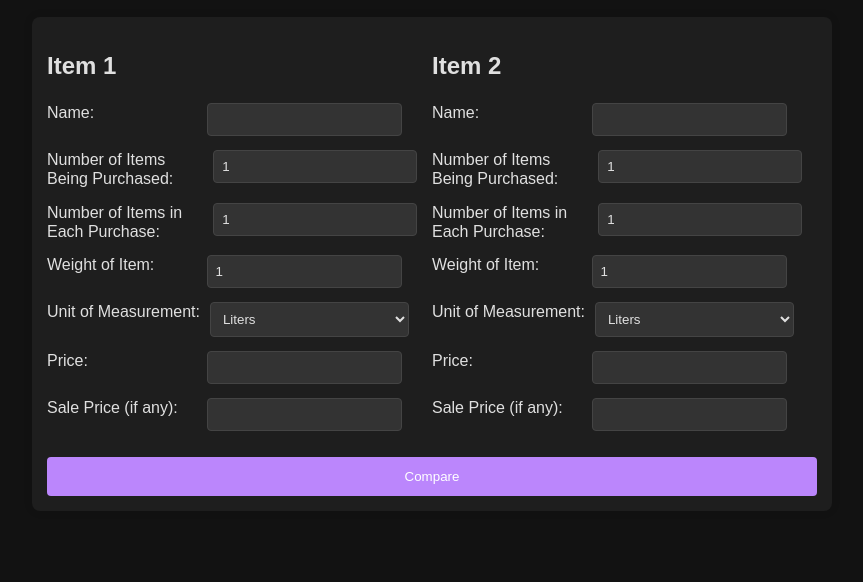
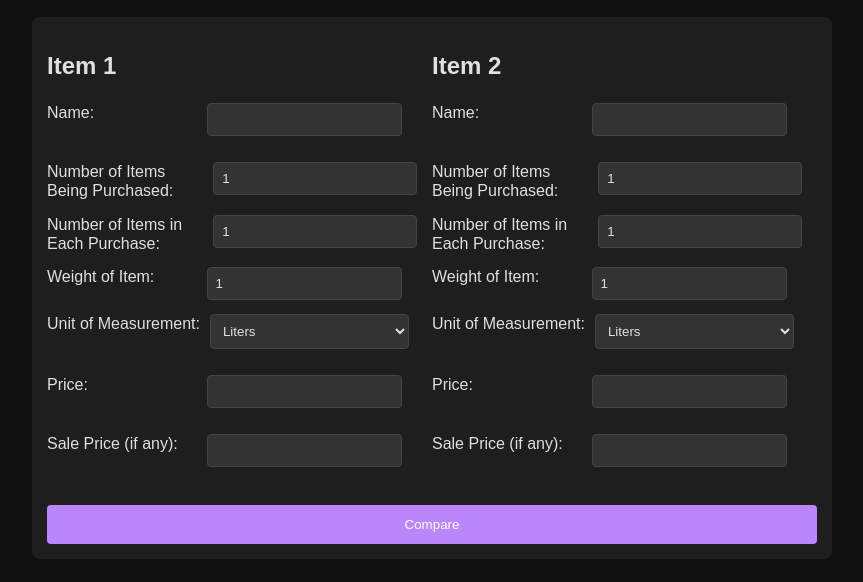
Before and after one commit to xPollutionx/ConFused, a website: page index.html in a window 1280 px wide. Shown: the part 114-696 px from the top of the page, without its empty margins (208-1071 px from the left). Drawn offline with Linux system fonts and the light colour scheme.

Commit message:
Add files via upload

```diff
--- a/styles.css
+++ b/styles.css
@@ -40,8 +40,24 @@ table {
 }
 
 tr {
+    display: block;
+}
+
+/* Add extra spacing after specific fields */
+tr:has(#item1-name),
+tr:has(#item2-name),
+tr:has(#item1-unit-type),
+tr:has(#item2-unit-type),
+tr:has(#item1-price),
+tr:has(#item2-price),
+tr:has(#item1-sale),
+tr:has(#item2-sale) {
+    margin-bottom: 20px;
+}
+
+/* Regular spacing for other rows */
+tr:not(:has(#item1-name)):not(:has(#item2-name)):not(:has(#item1-unit-type)):not(:has(#item2-unit-type)):not(:has(#item1-price)):not(:has(#item2-price)):not(:has(#item1-sale)):not(:has(#item2-sale)) {
     margin-bottom: 8px;
-    display: block;
 }
 
 td {
```
